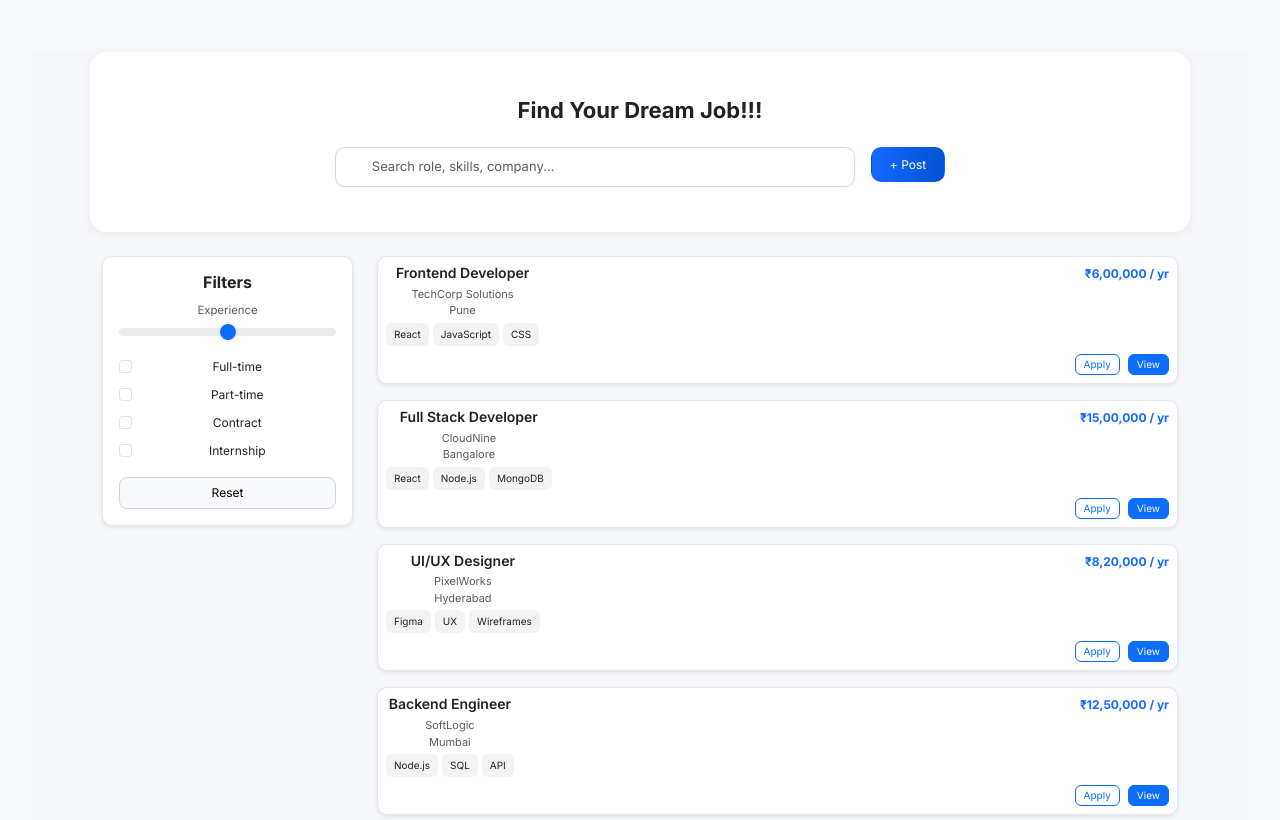
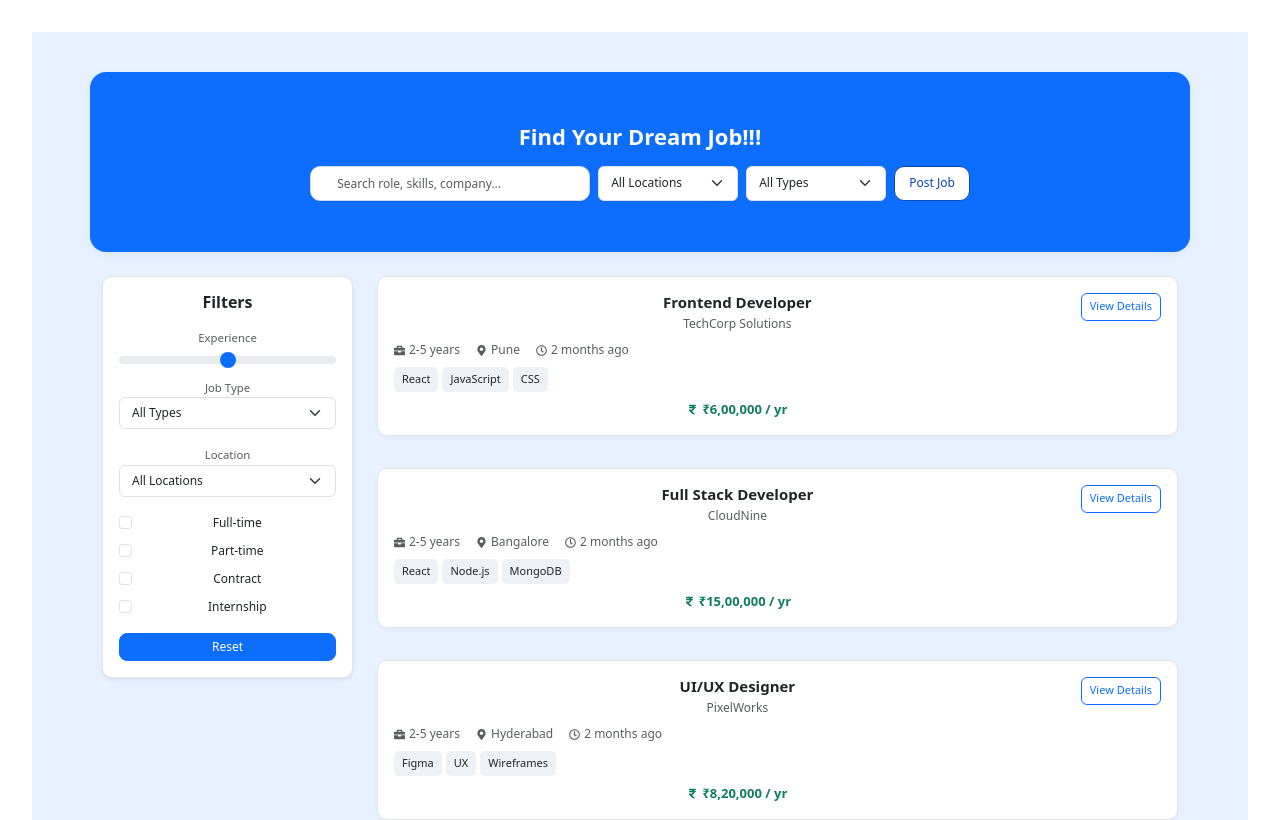
Before and after one commit to Job-Tracking-Application/frontend-app, a React (Vite) app: page /jobs in a window 1280 px wide. Shown: the top 820 px of the page. Built offline with nearby package versions, Linux system fonts and the light colour scheme.

Commit message:
Updated jobs module

```diff
--- a/package.json
+++ b/package.json
@@ -10,12 +10,10 @@
     "preview": "vite preview"
   },
   "dependencies": {
-    "bootstrap": "^5.3.8",
-    "dom": "^0.0.3",
     "react": "^19.2.1",
     "react-dom": "^19.2.1",
-    "react-router-dom": "^7.10.0",
-    "router": "^2.2.0"
+    "react-icons": "^5.5.0",
+    "react-router-dom": "^7.10.0"
   },
   "devDependencies": {
     "@eslint/js": "^9.36.0",
--- a/src/components/cards/JobCard.jsx
+++ b/src/components/cards/JobCard.jsx
@@ -1,73 +1,86 @@
 import React from "react";
 import { Link } from "react-router-dom";
+import {
+  FaMapMarkerAlt,
+  FaRegClock,
+  FaBriefcase,
+  FaRupeeSign,
+} from "react-icons/fa";
 
 export default function JobCard({ job }) {
   return (
     <div
-      className="shadow-sm p-2 mb-3"
+      className="p-3 mb-3 d-flex justify-content-between"
       style={{
         background: "#fff",
         borderRadius: "10px",
-        border: "1px solid #e6e6e6",
-        fontSize: "12px",
+        border: "1px solid #e3e6ea",
+        boxShadow: "0 2px 4px rgba(0,0,0,0.03)",
       }}
     >
-      <div className="d-flex justify-content-between align-items-start">
-        <div>
-          <h6 className="fw-semibold mb-1" style={{ fontSize: "14px" }}>
+      <div style={{ flex: 1 }}>
+        <h5 className="fw-semibold mb-1" style={{ fontSize: "15px" }}>
           {job.title}
-          </h6>
+        </h5>
 
-          <span className="text-muted d-block" style={{ fontSize: "11px" }}>
+        <div className="text-muted mb-2" style={{ fontSize: "12px" }}>
           {job.company}
+        </div>
+
+        <div className="d-flex gap-3 text-muted" style={{ fontSize: "12px" }}>
+          <span className="d-flex align-items-center">
+            <FaBriefcase size={11} className="me-1" />
+            {job.experience || "2-5 years"}
           </span>
 
-          <span className="text-muted d-block mb-1" style={{ fontSize: "11px" }}>
+          <span className="d-flex align-items-center">
+            <FaMapMarkerAlt size={11} className="me-1" />
             {job.location}
           </span>
 
-          <div className="d-flex gap-1 flex-wrap">
+          <span className="d-flex align-items-center">
+            <FaRegClock size={11} className="me-1" />
+            {job.posted || "2 months ago"}
+          </span>
+        </div>
+
+        <div className="d-flex flex-wrap gap-1 mt-2">
           {job.tags.map((t, i) => (
             <span
               key={i}
               className="px-2 py-1"
               style={{
-                  background: "#f1f3f5",
-                  borderRadius: "6px",
-                  fontSize: "10px",
+                background: "#eef1f6",
+                borderRadius: "5px",
+                fontSize: "11px",
               }}
             >
               {t}
             </span>
           ))}
         </div>
-        </div>
 
-        <div className="text-end">
-          <span
-            className="fw-bold"
-            style={{ color: "#1669ff", fontSize: "12px" }}
+        <div
+          className="mt-2 fw-semibold"
+          style={{ color: "#0f7d63", fontSize: "13px" }}
         >
+          <FaRupeeSign size={11} className="me-1" />
           {job.salary}
-          </span>
         </div>
       </div>
 
-      <div className="d-flex justify-content-end gap-2 mt-2">
-        <Link
-          to={`/apply/${job.id}`}
-          className="btn btn-outline-primary btn-sm"
-          style={{ fontSize: "10px", padding: "2px 8px", borderRadius: "6px" }}
-        >
-          Apply
-        </Link>
-
+      <div className="d-flex align-items-start">
         <Link
           to={`/jobs/${job.id}`}
-          className="btn btn-primary btn-sm"
-          style={{ fontSize: "10px", padding: "2px 8px", borderRadius: "6px" }}
+          className="btn btn-outline-primary btn-sm"
+          style={{
+            fontSize: "11px",
+            borderRadius: "6px",
+            whiteSpace: "nowrap",
+            height: "28px",
+          }}
         >
-          View
+          View Details
         </Link>
       </div>
     </div>
--- a/src/main.jsx
+++ b/src/main.jsx
@@ -2,8 +2,6 @@ import React from "react";
 import { createRoot } from "react-dom/client";
 import { BrowserRouter } from "react-router-dom";
 import App from "./App";
-import "bootstrap/dist/css/bootstrap.min.css";
-import "./index.css";
 
 const rootElement = document.getElementById("root");
 
--- a/src/pages/jobs/CreateJob.jsx
+++ b/src/pages/jobs/CreateJob.jsx
@@ -41,7 +41,7 @@ export default function CreateJob() {
       <div
         className="shadow-sm p-4 rounded-3"
         style={{
-          background: "#fff",
+          background: "#e8f1ff",
           width: "100%",
           maxWidth: 700,
           fontSize: "14px",
--- a/src/pages/jobs/JobDetails.jsx
+++ b/src/pages/jobs/JobDetails.jsx
@@ -12,23 +12,51 @@ const JOBS = [
     jobType: "Full-time",
     postedDate: "2025-11-28",
     skills: ["React", "JavaScript", "CSS", "HTML", "Bootstrap"],
-    description: "We are looking for a creative frontend developer skilled in React. You will work on responsive web applications, implement UI components, and collaborate with backend developers to integrate APIs.",
-    perks: ["Work from home", "Health insurance", "Flexible hours"],
+    description:
+      "We are looking for a creative Frontend Developer skilled in React and modern web technologies. You will build responsive UI components, implement designs from Figma, and ensure high performance and accessibility standards. You will collaborate closely with designers and backend developers to create seamless user experiences.",
     companyWebsite: "https://techcorp.com"
   },
   {
     id: 2,
-    title: "Senior Full Stack Developer",
+    title: "Full Stack Developer",
     company: "CloudNine",
     location: "Bangalore",
     salary: "₹15,00,000 / yr",
-    experience: "4 - 8 yrs",
+    experience: "3 - 6 yrs",
     jobType: "Full-time",
+    postedDate: "2025-11-25",
+    skills: ["React", "Node.js", "MongoDB", "Express", "REST APIs"],
+    description:
+      "We are seeking a Full Stack Developer proficient in React for frontend and Node.js for backend. You will design, develop, and maintain web applications, integrate APIs, optimize database queries, and ensure scalable architecture. Ideal candidates have experience with cloud services and agile workflows.",
+    companyWebsite: "https://cloudnine.com"
+  },
+  {
+    id: 3,
+    title: "UI/UX Designer",
+    company: "PixelWorks",
+    location: "Hyderabad",
+    salary: "₹8,20,000 / yr",
+    experience: "1 - 4 yrs",
+    jobType: "Part-time",
+    postedDate: "2025-11-22",
+    skills: ["Figma", "Sketch", "Wireframes", "Prototyping", "User Research"],
+    description:
+      "PixelWorks is looking for a talented UI/UX Designer to craft intuitive and visually appealing digital experiences. Responsibilities include creating wireframes, prototypes, and high-fidelity designs, conducting user research, and collaborating with developers to implement design solutions.",
+    companyWebsite: "https://pixelworks.com"
+  },
+  {
+    id: 4,
+    title: "Backend Engineer",
+    company: "SoftLogic",
+    location: "Mumbai",
+    salary: "₹12,50,000 / yr",
+    experience: "2 - 5 yrs",
+    jobType: "Contract",
     postedDate: "2025-11-20",
-    skills: ["React", "Node.js", "MongoDB", "AWS", "Docker"],
-    description: "A senior developer role focusing on scalable full-stack applications. Responsibilities include designing APIs, optimizing backend performance, mentoring junior developers, and leading project modules.",
-    perks: ["Performance bonus", "Remote work", "Health & wellness programs"],
-    companyWebsite: "https://cloudnine.com"
+    skills: ["Node.js", "SQL", "API Development", "Microservices", "Docker"],
+    description:
+      "SoftLogic is hiring a Backend Engineer to design, implement, and maintain server-side applications and APIs. The role involves working with databases, ensuring system scalability, integrating third-party services, and writing clean and maintainable code. Experience with microservices architecture and Docker is a plus.",
+    companyWebsite: "https://softlogic.com"
   }
 ];
 
@@ -36,61 +64,150 @@ export default function JobDetails() {
   const { id } = useParams();
   const job = JOBS.find((j) => j.id === Number(id));
 
-  if (!job) return <div className="text-center py-5" style={{ fontSize: "14px" }}>Job not found</div>;
+  if (!job) return <div className="text-center py-5">Job not found</div>;
 
   return (
-    <div style={{ background: "#f5f7fa", minHeight: "100vh" }}>
-      <div className="container py-4" style={{ maxWidth: 900 }}>
-        <div className="card p-4 rounded-4 shadow-sm" style={{ fontSize: "14px", lineHeight: "1.5" }}>
+    <div
+      style={{
+        backgroundColor: "#eef4ff",
+        minHeight: "100vh",
+        paddingTop: "40px",
+        display: "flex",
+        justifyContent: "center"
+      }}
+    >
+      <div
+        style={{
+          background: "#ffffff",
+          width: "100%",
+          maxWidth: "650px",
+          padding: "20px 24px",
+          borderRadius: "12px",
+          boxShadow: "0px 2px 6px rgba(0,0,0,0.1)"
+        }}
+      >
 
+        <h2
+          style={{
+            color: "#0d6efd",
+            marginBottom: "4px",
+            fontSize: "20px",
+            textAlign: "center"
+          }}
+        >
+          {job.title}
+        </h2>
 
-          <h2 className="fw-bold mb-2" style={{ fontSize: "18px" }}>{job.title}</h2>
-          <p className="text-muted mb-3" style={{ fontSize: "13px" }}>
-            {job.company} • {job.location} • <a href={job.companyWebsite} target="_blank" rel="noopener noreferrer" style={{ textDecoration: "underline" }}>Company Website</a>
-          </p>
+        <p
+          style={{
+            fontSize: "12px",
+            color: "#666",
+            marginBottom: "16px",
+            textAlign: "center"
+          }}
+        >
+          {job.company}
+        </p>
 
+        <div
+          style={{
+            display: "flex",
+            gap: "14px",
+            justifyContent: "center",
+            flexWrap: "wrap",
+            fontSize: "13px",
+            color: "#444",
+            marginBottom: "10px"
+          }}
+        >
+          <div style={{ display: "flex", alignItems: "center", gap: "4px" }}>
+            <svg width="14" height="14" fill="none" stroke="gray" strokeWidth="2">
+              <path d="M2 10h12M2 6h12M4 2h8v12H4z" />
+            </svg>
+            {job.experience}
+          </div>
 
-          <ul className="d-flex gap-3 mb-3 flex-wrap" style={{ fontSize: "13px", paddingLeft: "20px" }}>
-            <li>Experience: {job.experience}</li>
-            <li>Salary: {job.salary}</li>
-            <li>Job Type: {job.jobType}</li>
-            <li>Posted on: {new Date(job.postedDate).toLocaleDateString()}</li>
-          </ul>
+          <div style={{ display: "flex", alignItems: "center", gap: "4px" }}>
+            <svg width="14" height="14" fill="none" stroke="gray" strokeWidth="2">
+              <path d="M8 2v12M4 5h6a2 2 0 010 4H4a2 2 0 100 4h6" />
+            </svg>
+            {job.salary}
+          </div>
 
+          <div style={{ display: "flex", alignItems: "center", gap: "4px" }}>
+            <svg width="14" height="14" fill="none" stroke="gray" strokeWidth="2">
+              <path d="M8 15s5-4.5 5-8.5A5 5 0 003 6.5C3 10.5 8 15 8 15z" />
+              <circle cx="8" cy="6.5" r="2" />
+            </svg>
+            {job.location}
+          </div>
 
-          <div className="mb-3">
-            {job.skills.map((skill, i) => (
-              <span key={i} className="badge bg-primary-subtle text-primary me-2 px-2 py-1 rounded-3" style={{ fontSize: "12px" }}>
-                {skill}
-              </span>
-            ))}
+          <div style={{ display: "flex", alignItems: "center", gap: "4px" }}>
+            <svg width="14" height="14" fill="none" stroke="gray" strokeWidth="2">
+              <rect x="3" y="3" width="10" height="10" rx="2" />
+            </svg>
+            {job.jobType}
           </div>
 
 
-          <h5 className="mb-2 fw-semibold" style={{ fontSize: "14px" }}>Job Description</h5>
-          <p style={{ fontSize: "13px", marginBottom: "1.2rem" }}>{job.description}</p>
+          <div style={{ display: "flex", alignItems: "center", gap: "4px" }}>
+            <svg width="14" height="14" fill="none" stroke="gray" strokeWidth="2">
+              <rect x="2" y="3" width="12" height="11" rx="2" />
+              <path d="M2 7h12" />
+            </svg>
+            {job.postedDate}
+          </div>
+        </div>
 
+        <hr style={{ margin: "14px 0" }} />
 
-          {job.perks && job.perks.length > 0 && (
-            <>
-              <h5 className="mb-2 fw-semibold" style={{ fontSize: "14px" }}>Perks & Benefits</h5>
-              <div style={{ fontSize: "13px", marginBottom: "1.5rem" }}>
-                {job.perks.map((perk, i) => (
-                  <div key={i} className="mb-1">• {perk}</div>
-                ))}
-              </div>
-            </>
-          )}
+        <h4 style={{ fontSize: "15px", marginBottom: "6px", textAlign: "center" }}>
+          Description
+        </h4>
 
+        <p style={{ lineHeight: "1.4", fontSize: "13px", color: "#333" }}>
+          {job.description}
+        </p>
 
-          <div className="d-flex gap-2 mt-3">
-            <Link to={`/apply/${job.id}`} className="btn btn-primary btn-sm rounded-3" style={{ fontSize: "13px", padding: "5px 12px" }}>
-              Apply Now
-            </Link>
-            <Link to="/jobs" className="btn btn-outline-secondary btn-sm rounded-3" style={{ fontSize: "13px", padding: "5px 12px" }}>
-              Back
-            </Link>
-          </div>
+        <h4 style={{ fontSize: "15px", marginTop: "12px", textAlign: "center" }}>
+          Skills Required
+        </h4>
+
+        <div style={{ textAlign: "center", marginBottom: "10px" }}>
+          {job.skills.map((skill, idx) => (
+            <span
+              key={idx}
+              style={{
+                display: "inline-block",
+                background: "#eef4ff",
+                color: "#0d6efd",
+                padding: "4px 8px",
+                borderRadius: "12px",
+                fontSize: "11px",
+                marginRight: "5px",
+                marginBottom: "5px"
+              }}
+            >
+              {skill}
+            </span>
+          ))}
+        </div>
+
+        <div style={{ textAlign: "center", marginTop: "16px" }}>
+          <Link
+            to={`/apply/${job.id}`}
+            style={{
+              background: "#0d6efd",
+              color: "white",
+              padding: "8px 18px",
+              borderRadius: "6px",
+              textDecoration: "none",
+              fontSize: "13px",
+              fontWeight: "500"
+            }}
+          >
+            Apply Now
+          </Link>
         </div>
       </div>
     </div>
--- a/src/pages/jobs/JobList.jsx
+++ b/src/pages/jobs/JobList.jsx
@@ -3,128 +3,156 @@ import { Link } from "react-router-dom";
 import JobCard from "../../components/cards/JobCard";
 
 const JOBS = [
-  {
-    id: 1,
-    title: "Frontend Developer",
-    company: "TechCorp Solutions",
-    location: "Pune",
-    salary: "₹6,00,000 / yr",
-    tags: ["React", "JavaScript", "CSS"]
-  },
-  {
-    id: 2,
-    title: "Full Stack Developer",
-    company: "CloudNine",
-    location: "Bangalore",
-    salary: "₹15,00,000 / yr",
-    tags: ["React", "Node.js", "MongoDB"]
-  },
-  {
-    id: 3,
-    title: "UI/UX Designer",
-    company: "PixelWorks",
-    location: "Hyderabad",
-    salary: "₹8,20,000 / yr",
-    tags: ["Figma", "UX", "Wireframes"]
-  },
-  {
-    id: 4,
-    title: "Backend Engineer",
-    company: "SoftLogic",
-    location: "Mumbai",
-    salary: "₹12,50,000 / yr",
-    tags: ["Node.js", "SQL", "API"]
-  }
+  { id: 1, title: "Frontend Developer", company: "TechCorp Solutions", location: "Pune", salary: "₹6,00,000 / yr", tags: ["React", "JavaScript", "CSS"], type: "Full-time" },
+  { id: 2, title: "Full Stack Developer", company: "CloudNine", location: "Bangalore", salary: "₹15,00,000 / yr", tags: ["React", "Node.js", "MongoDB"], type: "Full-time" },
+  { id: 3, title: "UI/UX Designer", company: "PixelWorks", location: "Hyderabad", salary: "₹8,20,000 / yr", tags: ["Figma", "UX", "Wireframes"], type: "Part-time" },
+  { id: 4, title: "Backend Engineer", company: "SoftLogic", location: "Mumbai", salary: "₹12,50,000 / yr", tags: ["Node.js", "SQL", "API"], type: "Contract" }
 ];
 
 export default function JobList() {
   const [q, setQ] = useState("");
+  const [locationFilter, setLocationFilter] = useState("");
+  const [typeFilter, setTypeFilter] = useState("");
 
   const filtered = JOBS.filter(
     (j) =>
-      j.title.toLowerCase().includes(q.toLowerCase()) ||
+      (j.title.toLowerCase().includes(q.toLowerCase()) ||
         j.company.toLowerCase().includes(q.toLowerCase()) ||
-      j.tags.join(" ").toLowerCase().includes(q.toLowerCase())
+        j.tags.join(" ").toLowerCase().includes(q.toLowerCase())) &&
+      (locationFilter ? j.location === locationFilter : true) &&
+      (typeFilter ? j.type === typeFilter : true)
   );
 
+  const uniqueLocations = [...new Set(JOBS.map(j => j.location))];
+  const uniqueTypes = [...new Set(JOBS.map(j => j.type))];
+
   return (
-    <div style={{ background: "#f5f6fa", minHeight: "100vh" }}>
+    <div style={{ background: "#e8f1ff", minHeight: "100vh", paddingTop: "20px" }}>
+
 
       <div
         className="container p-4 d-flex flex-column justify-content-center"
         style={{
           maxWidth: 1100,
           marginTop: "20px",
-          background: "#fff",
+          background: "#0d6efd",
           borderRadius: "16px",
           padding: "40px",
           height: "180px",
           boxShadow: "0px 3px 10px rgba(0,0,0,0.05)"
         }}
       >
-        <h3 className="fw-bold text-center mb-4" style={{ fontSize: "22px" }}>
+        <h3 className="fw-bold text-center mb-3" style={{ fontSize: "22px", color: "white" }}>
           Find Your Dream Job!!!
         </h3>
 
-        <div className="d-flex gap-3 justify-content-center">
+        <div className="d-flex gap-2 justify-content-center flex-wrap">
+
           <div
-            className="d-flex align-items-center px-3"
+            className="d-flex align-items-center px-2"
             style={{
               background: "#fff",
               border: "1px solid #d3dae3",
               borderRadius: "10px",
-              height: "40px",
+              height: "35px",
               width: "90%",
-              maxWidth: "520px",
+              maxWidth: "280px",
               boxShadow: "0 1px 3px rgba(0,0,0,0.05)"
             }}
           >
-            <i className="bi bi-search text-muted" style={{ fontSize: "16px", marginRight: "8px" }}></i>
+            <i className="bi bi-search text-muted" style={{ fontSize: "14px", marginRight: "6px" }}></i>
             <input
               className="form-control border-0 shadow-none"
               placeholder="Search role, skills, company..."
               value={q}
               onChange={(e) => setQ(e.target.value)}
-              style={{ fontSize: "13px" }}
+              style={{ fontSize: "12px", height: "30px" }}
             />
           </div>
 
+          <select
+            className="form-select"
+            value={locationFilter}
+            onChange={(e) => setLocationFilter(e.target.value)}
+            style={{ maxWidth: "140px", height: "35px", fontSize: "12px" }}
+          >
+            <option value="">All Locations</option>
+            {uniqueLocations.map(loc => <option key={loc} value={loc}>{loc}</option>)}
+          </select>
+
+          <select
+            className="form-select"
+            value={typeFilter}
+            onChange={(e) => setTypeFilter(e.target.value)}
+            style={{ maxWidth: "140px", height: "35px", fontSize: "12px" }}
+          >
+            <option value="">All Types</option>
+            {uniqueTypes.map(type => <option key={type} value={type}>{type}</option>)}
+          </select>
 
           <Link
   to="/create-job"
-            className="btn text-white"
+  className="btn"
   style={{
-              background: "linear-gradient(90deg, #1669ff, #0053d1)",
+    background: "white",
+    color: "#0846ad",
+    border: "1px solid #0846ad",
     borderRadius: "10px",
-              padding: "6px 18px",
+    padding: "4px 14px",
     fontSize: "12px",
     height: "35px",
     display: "flex",
-              alignItems: "center"
+    alignItems: "center",
+    fontWeight: "500"
   }}
 >
-            + Post
+  Post Job
 </Link>
+
         </div>
       </div>
+
 
       <div className="container py-4" style={{ maxWidth: 1100 }}>
         <div className="row">
 
-          <aside className="col-md-3">
+
+          <aside className="col-md-3 mb-4">
             <div
               className="p-3 shadow-sm"
               style={{
-                background: "#fff",
+                background: "#ffffff",
                 borderRadius: "10px",
                 fontSize: "13px",
                 border: "1px solid #e4e5e7"
               }}
             >
-              <h6 className="fw-bold mb-2">Filters</h6>
+              <h6 className="fw-bold mb-3">Filters</h6>
 
               <label className="small text-muted">Experience</label>
-              <input type="range" className="form-range" min="0" max="20" />
+              <input type="range" className="form-range mb-3" min="0" max="20" style={{ height: "3px" }} />
+
+              <label className="small text-muted">Job Type</label>
+              <select
+                className="form-select mb-3"
+                value={typeFilter}
+                onChange={(e) => setTypeFilter(e.target.value)}
+                style={{ fontSize: "12px", height: "32px" }}
+              >
+                <option value="">All Types</option>
+                {uniqueTypes.map(type => <option key={type} value={type}>{type}</option>)}
+              </select>
+
+              <label className="small text-muted">Location</label>
+              <select
+                className="form-select mb-3"
+                value={locationFilter}
+                onChange={(e) => setLocationFilter(e.target.value)}
+                style={{ fontSize: "12px", height: "32px" }}
+              >
+                <option value="">All Locations</option>
+                {uniqueLocations.map(loc => <option key={loc} value={loc}>{loc}</option>)}
+              </select>
 
               <div className="mt-2">
                 {["Full-time", "Part-time", "Contract", "Internship"].map((t, i) => (
@@ -138,11 +166,11 @@ export default function JobList() {
               </div>
 
               <button
-                className="btn btn-light w-100 mt-2"
+                className="btn btn-primary w-100 mt-2"
                 style={{
                   fontSize: "12px",
                   borderRadius: "8px",
-                  border: "1px solid #d0d5dd"
+                  padding: "4px 0"
                 }}
               >
                 Reset
@@ -150,17 +178,22 @@ export default function JobList() {
             </div>
           </aside>
 
+
           <main className="col-md-9">
             {filtered.length === 0 ? (
               <div className="text-center text-muted py-5">No jobs found</div>
             ) : (
-              filtered.map((job) => <JobCard key={job.id} job={job} />)
+              <div className="row g-3">
+                {filtered.map((job) => (
+                  <div className="col-12" key={job.id}>
+                    <JobCard job={job} />
+                  </div>
+                ))}
+              </div>
             )}
           </main>
-
         </div>
       </div>
-
     </div>
   );
 }
```
Also changed, not shown: index.html (+10 -0 lines), src/index.css (+0 -7 lines), src/pages/jobs/ApplyJob.jsx (+25 -1 lines), 1 other file (tests, documents, lock files or other folders). Lines whose indentation alone changed are shown as unchanged.
